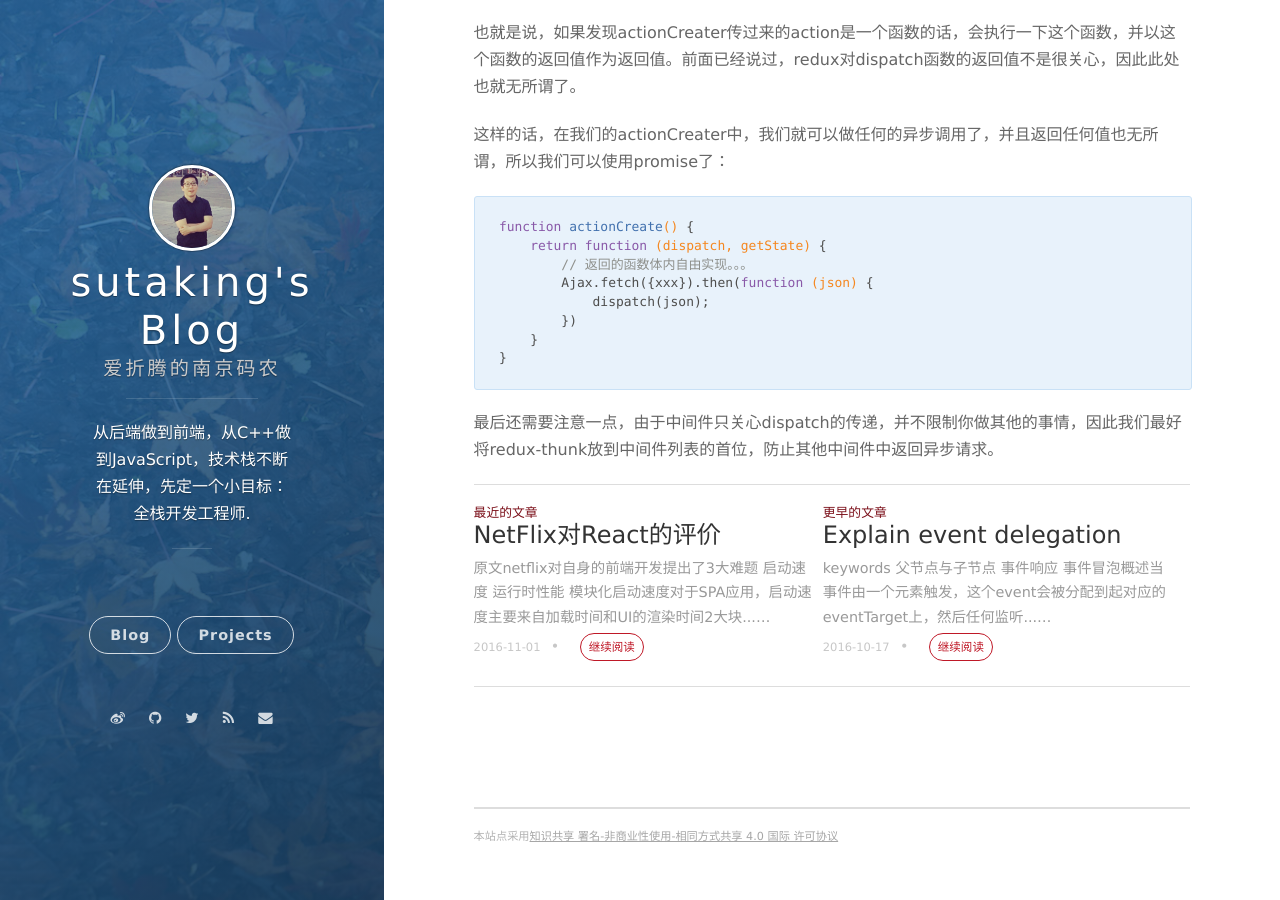
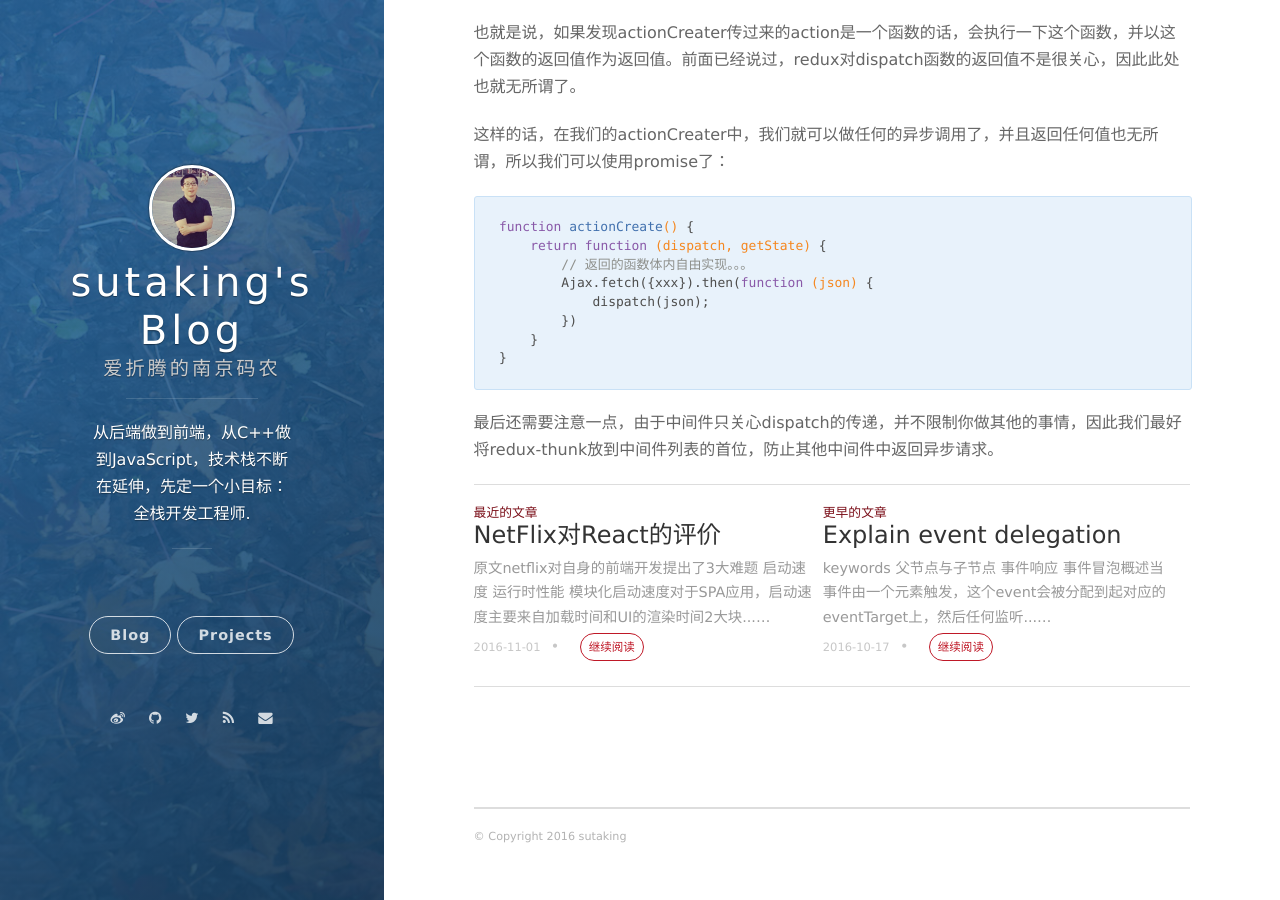
Before and after one commit to sutaking/sutaking.github.io, a Jekyll site: the page built from _posts/2016-10-28-react-redux-router-async.md, in a window 1280 px wide and 900 px high, scrolled down 11431 px. Built offline with Jekyll 4.4.1, drawn with Linux system fonts in a browser that asks for light colours; nearby versions of some CDN libraries; comment, search, counter and statistics services are not loaded.

Commit message:
update block

```diff
--- a/_includes/footer.html
+++ b/_includes/footer.html
@@ -1,7 +1,8 @@
 <section class="footer">
     <footer>
-    	<span class="footer__copyright">本站点采用<a href="http://creativecommons.org/licenses/by-nc-sa/4.0/">知识共享 署名-非商业性使用-相同方式共享 4.0 国际 许可协议</a></span>
-        <!--span class="footer__copyright">由 <a href="https://jekyllrb.com">Jekyll</a> 于 {{ site.time | date: "%F" }} 生成，感谢 <a href="https://www.digitalocean.com/?refcode=30ed2d146762">Digital Ocean</a> 为本站提供稳定的 VPS 服务</span>
+    	<!--span class="footer__copyright">本站点采用<a href="http://creativecommons.org/licenses/by-nc-sa/4.0/">知识共享 署名-非商业性使用-相同方式共享 4.0 国际 许可协议</a></span>
+        <span class="footer__copyright">由 <a href="https://jekyllrb.com">Jekyll</a> 于 {{ site.time | date: "%F" }} 生成，感谢 <a href="https://www.digitalocean.com/?refcode=30ed2d146762">Digital Ocean</a> 为本站提供稳定的 VPS 服务</span>
         <span class="footer__copyright">本站{% if site.creator %}由 {{site.creator}} 创建，{% endif %}采用 <a href="https://github.com/onevcat/vno-jekyll">Vno - Jekyll</a> 作为主题，您可以在 GitHub 找到<a href="https://github.com/onevcat/OneV-s-Den">本站源码</a> - &copy; {{site.time | date: "%Y"}}</span-->
+        <span class="footer__copyright">© Copyright 2016 sutaking</span>
     </footer>
 </section>
```
Also changed, not shown: _posts/2016-10-28-react-redux-router-async.md (+11 -0 lines), _posts/2016-11-01-netflix-likes-react.md (+1 -2 lines).
